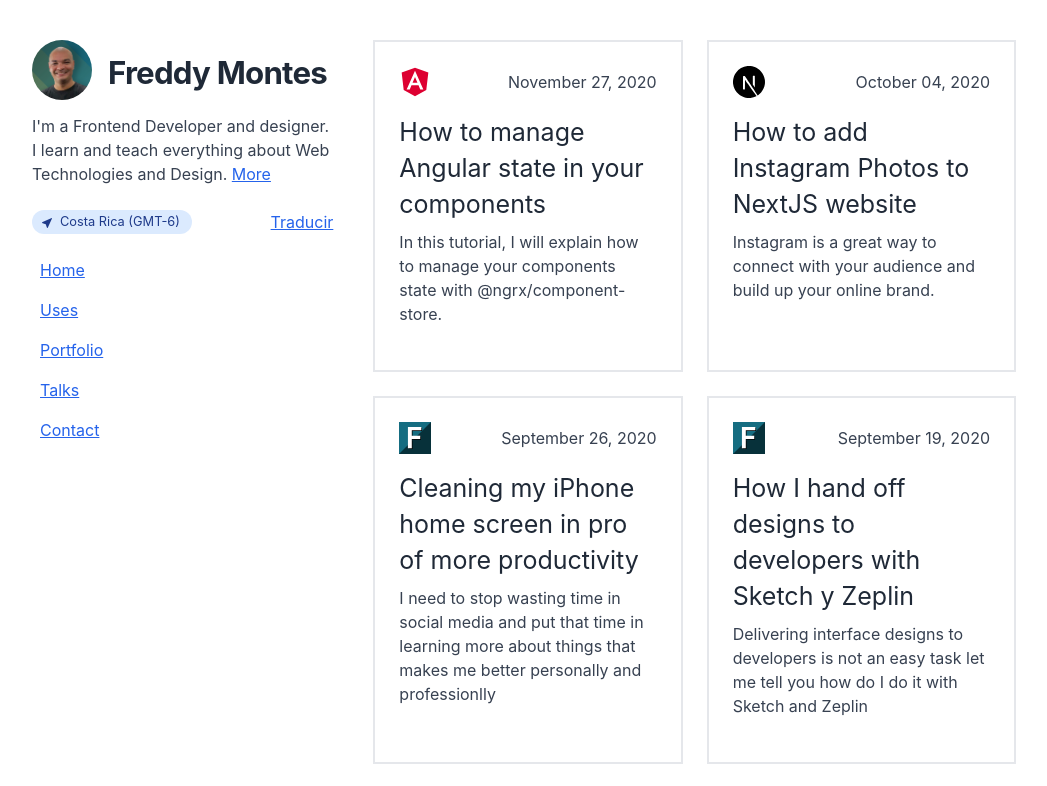
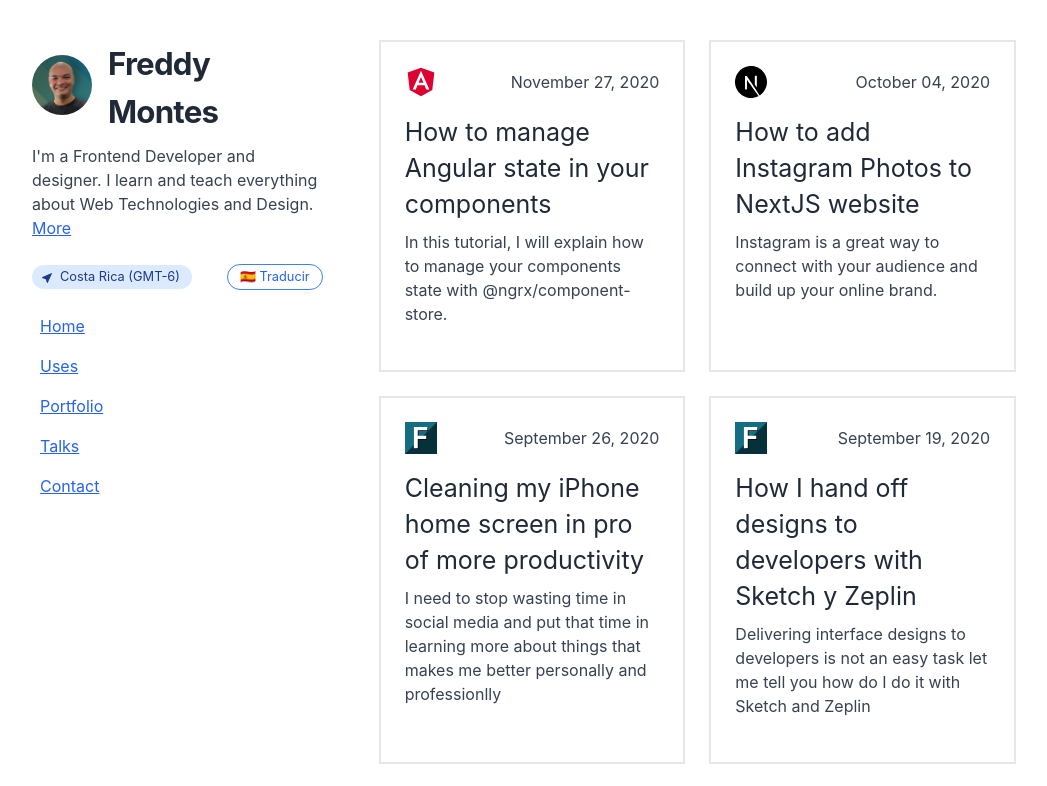
Before and after one commit to fmontes/fmontes.com, a Next.js app: page / in a window 1280 px wide. Shown: the top 786 px of the page, without its empty margins (116-1163 px from the left). Built offline with nearby package versions, Linux system fonts and the light colour scheme.

Commit message:
Add translation to <Translate>

```diff
--- a/components/Header.tsx
+++ b/components/Header.tsx
@@ -30,7 +30,7 @@ function Header(): JSX.Element {
                         {t('bio')} <a href="/about-me">{t('more')}</a>
                     </p>
                     <div className="flex justify-between items-center">
-                        <p className=" text-blue-900 inline-flex items-center m-0 pr-3 pl-1 text-sm bg-blue-100 rounded-full">
+                        <p className="text-blue-900 inline-flex items-center m-0 pr-3 pl-1 text-sm bg-blue-100 rounded-full">
                             <svg
                                 baseProfile="tiny"
                                 className="scale-75 transform"
--- a/components/Translate.tsx
+++ b/components/Translate.tsx
@@ -1,14 +1,17 @@
 import Link from 'next/link';
 import { useRouter } from 'next/router';
+import useTranslation from '@utils/i18n';
 
 function Translate(): JSX.Element {
     const router = useRouter();
-
+    const t = useTranslation();
     const locate = router.locale === 'en' ? 'es' : 'en';
 
     return (
         <Link href={router.asPath} locale={locate}>
-            Traducir
+            <a className="no-underline items-center text-sm rounded-full border-solid border-blue-500 border py-0 px-3 text-sm">
+                {router.locale === 'en' ? '🇪🇸 Traducir' : '🇺🇸 Translate'}
+            </a>
         </Link>
     );
 }
--- a/pages/_app.tsx
+++ b/pages/_app.tsx
@@ -20,7 +20,7 @@ function MyApp({ Component, pageProps }: AppProps): JSX.Element {
                 <meta content="width=device-width, initial-scale=1" name="viewport" />
             </Head>
             <DefaultSeo {...seoDefault} />
-            <div className="container p-5 sm:py-10 lg:grid lg:grid-cols-12 lg:gap-10 lg:items-start antialiased">
+            <div className="container p-5 sm:py-10 lg:grid lg:grid-cols-12 lg:gap-14 lg:items-start antialiased">
                 <div className="lg:col-span-4">
                     <Header />
                 </div>
```
